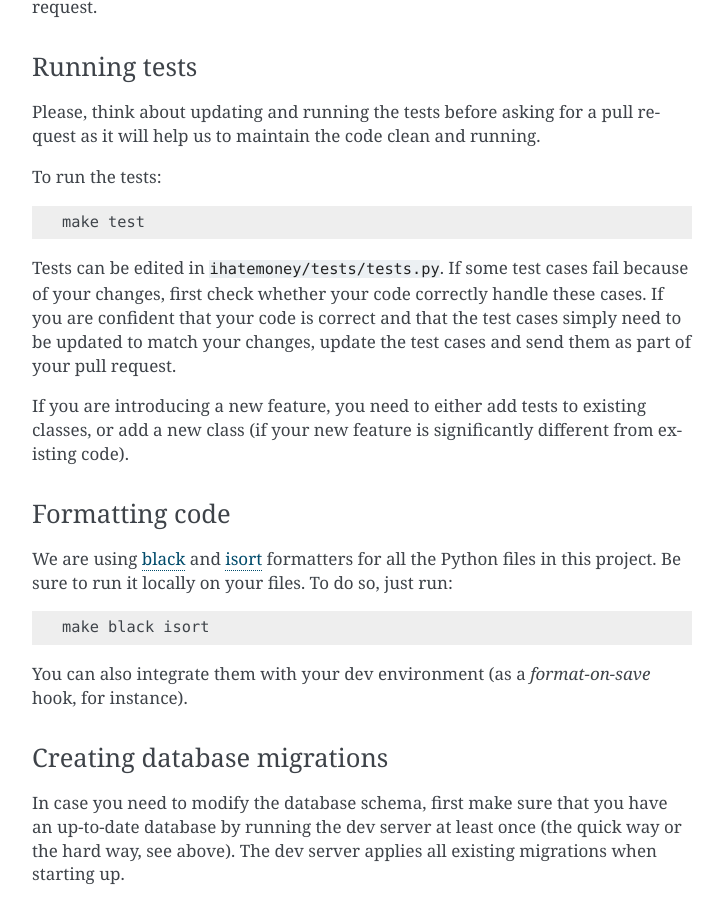
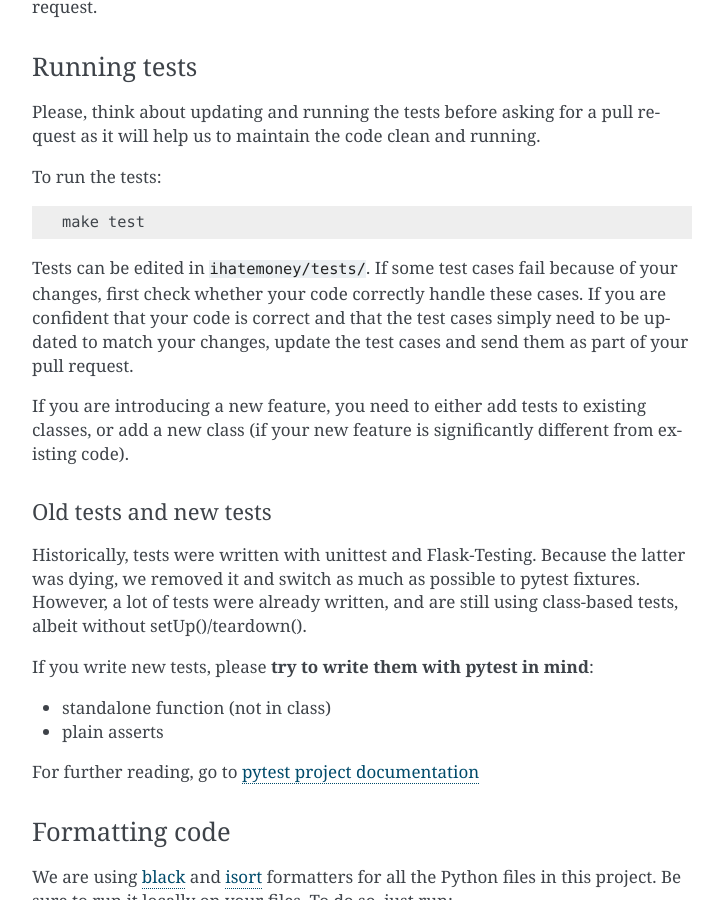
Before and after one commit to spiral-project/ihatemoney, a Sphinx documentation site: the page built from docs/contributing.md, in a window 1280 px wide and 900 px high, scrolled down 2813 px. Shown: the whole window, without its empty margins (388-1112 px from the left). Built offline with Sphinx 7.4.7, drawn with Linux system fonts in a browser that asks for light colours; some of the changed text lies outside the part shown.

Commit message:
update test contribution doc

```diff
--- a/docs/contributing.md
+++ b/docs/contributing.md
@@ -134,7 +134,7 @@ To run the tests:
 
     make test
 
-Tests can be edited in `ihatemoney/tests/tests.py`. If some test cases
+Tests can be edited in `ihatemoney/tests/`. If some test cases
 fail because of your changes, first check whether your code correctly
 handle these cases. If you are confident that your code is correct and
 that the test cases simply need to be updated to match your changes,
@@ -143,6 +143,18 @@ update the test cases and send them as part of your pull request.
 If you are introducing a new feature, you need to either add tests to
 existing classes, or add a new class (if your new feature is
 significantly different from existing code).
+
+#### Old tests and new tests
+Historically, tests were written with unittest and Flask-Testing.
+Because the latter was dying, we removed it and switch as much as
+possible to pytest fixtures. However, a lot of tests were already written,
+and are still using class-based tests, albeit without setUp()/teardown().
+
+If you write new tests, please **try to write them with pytest in mind**:
+- standalone function (not in class)
+- plain asserts
+
+For further reading, go to [pytest project documentation](https://docs.pytest.org)
 
 ### Formatting code
 
```
